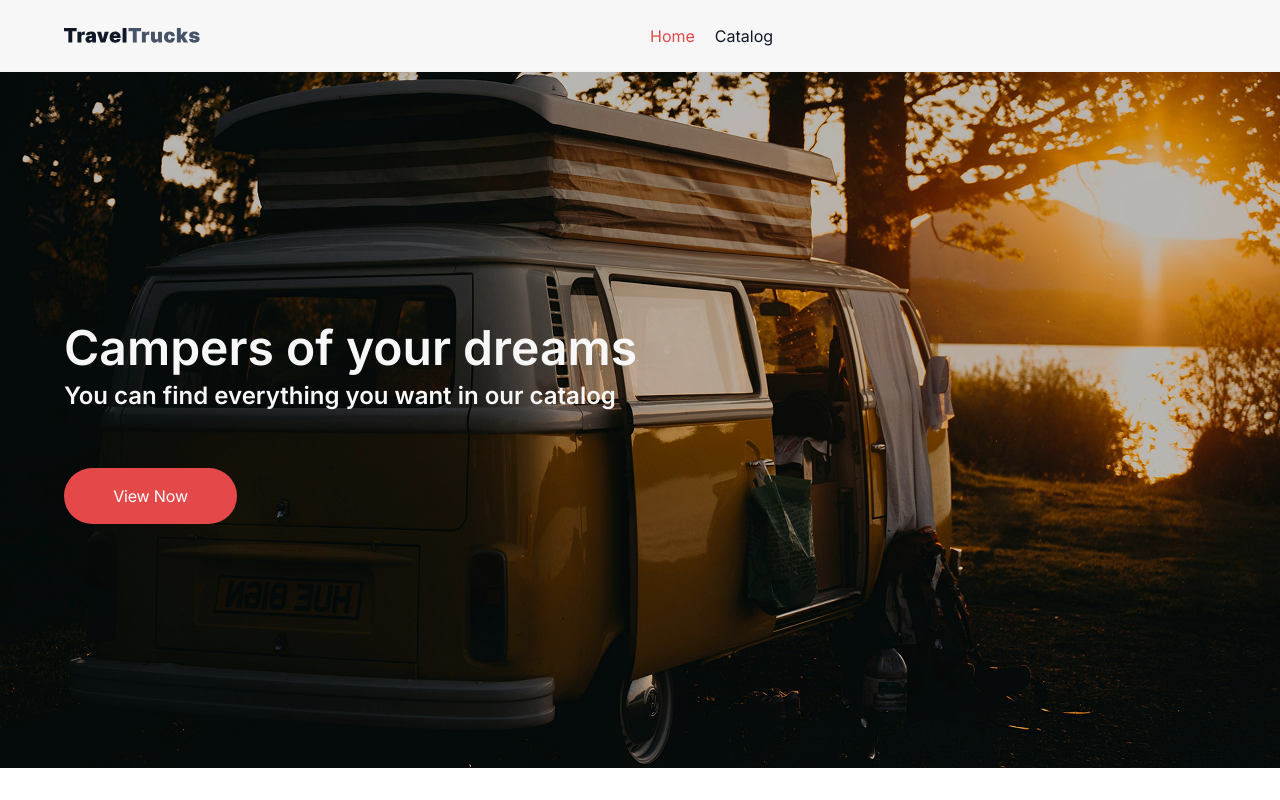
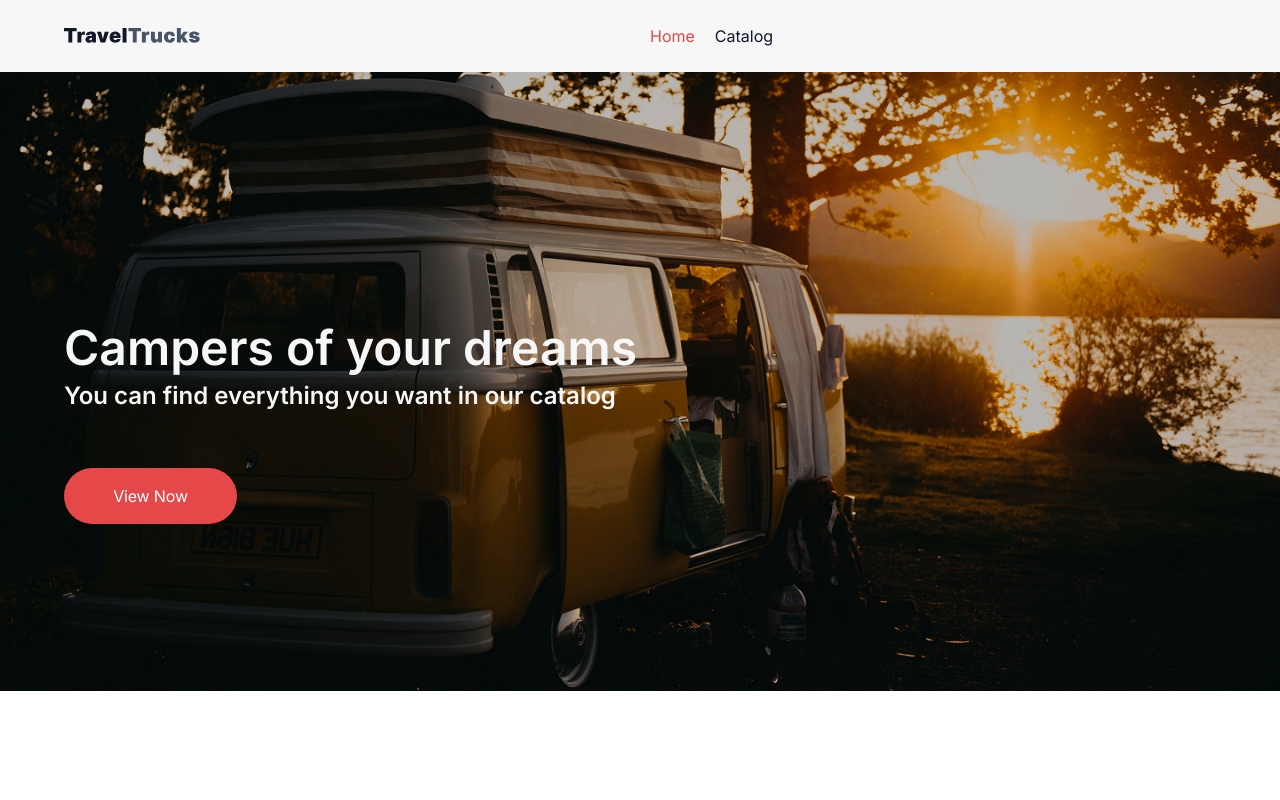
Before and after one commit to DrHouseUA/treveltrucks-website, a Next.js app: page / in a window 1280 px wide. Built offline with nearby package versions, Linux system fonts and the light colour scheme.

Commit message:
Add position for hero img

```diff
--- a/app/page.module.css
+++ b/app/page.module.css
@@ -6,6 +6,9 @@
     url("/CamperVehicle.png") 2x
   );
   padding: 260px 64px;
+  background-size: contain;
+  background-repeat: no-repeat;
+  background-position: centers;
 }
 
 .hero-title-content {
```
